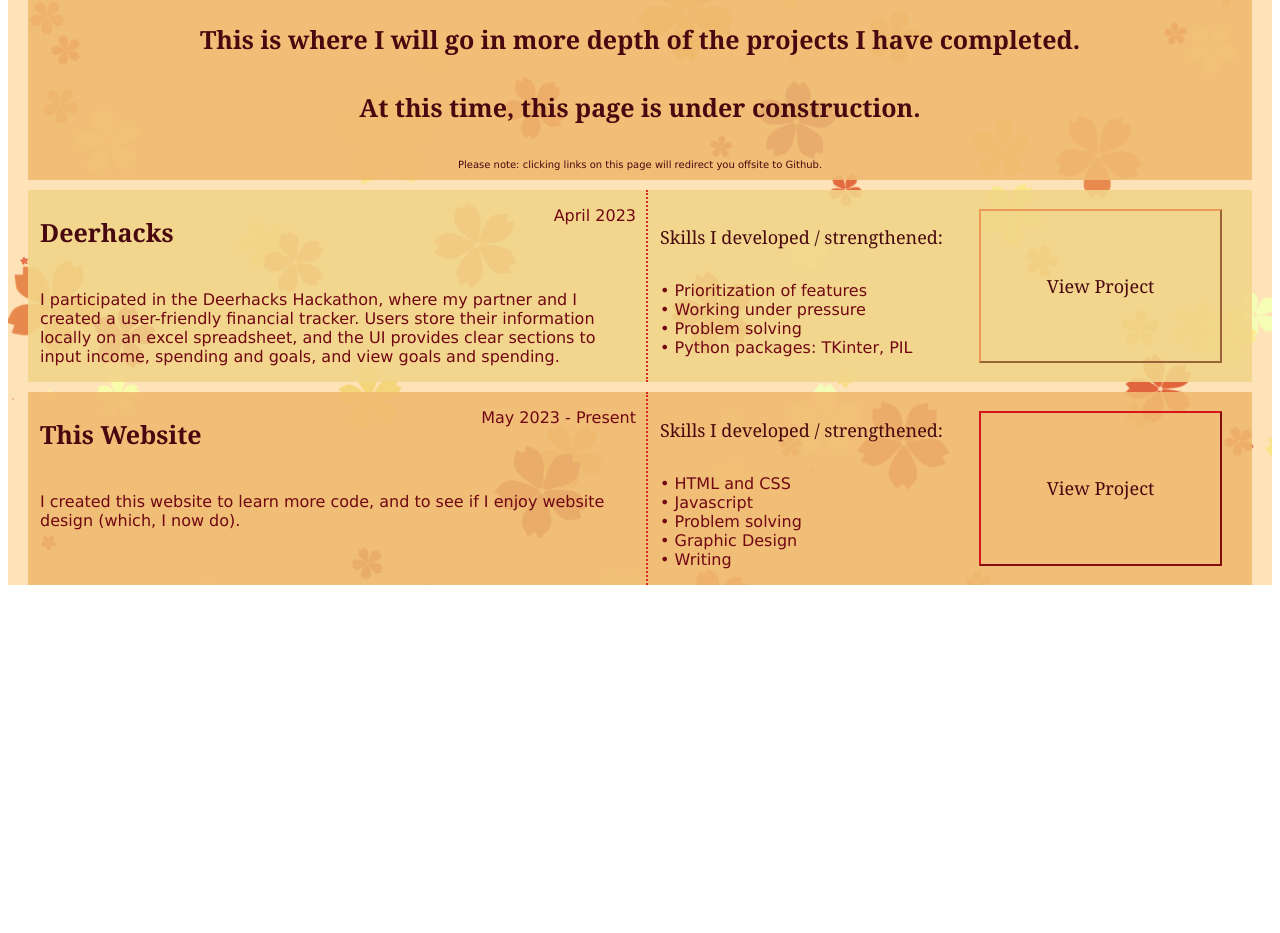
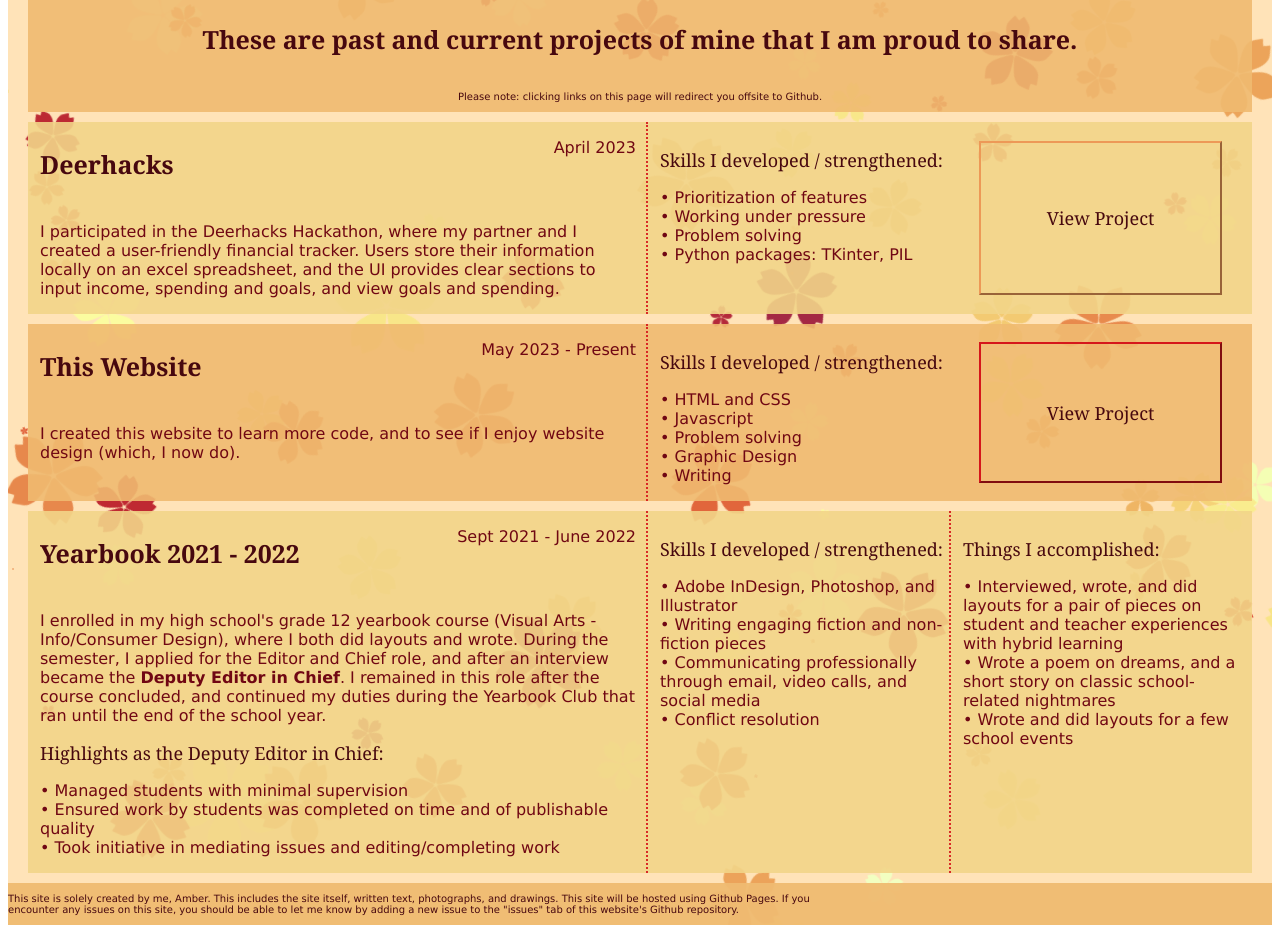
Before and after one commit to AmberLynnR33/AmberLynnR33.github.io, a plain HTML site: page projects_page.html in a window 1280 px wide. Shown: the part 273-1206 px from the top of the page. Before the commit the page ends 868 px from the top, so only its background shows below. Drawn offline with Linux system fonts and the light colour scheme.

Commit message:
Finishing Projects Page
- Edited header as no longer under construction
- Added disclaimer to the bottom
- Added text for last  project
- Fixed alignment of text

```diff
--- a/projects_page.html
+++ b/projects_page.html
@@ -25,10 +25,7 @@
             </div>
             <div class="header-box background-a">
                 <p class="centred-subtitle-text">
-                    This is where I will go in more depth of the
-                    projects I have completed.
-                    <br><br>
-                    At this time, this page is under construction.
+                    These are past and current projects of mine that I am proud to share.
                 </p>
                 <p class="small-text">
                     Please note: clicking links on this page will redirect you offsite to Github.
@@ -46,7 +43,7 @@
                     income, spending and goals, and view goals and spending.
                 </p>
             </div>
-            <div class="divider listed-info centre-box centre-vertically">
+            <div class="divider listed-info">
                 <p class="header-for-points-font">
                     Skills I developed / strengthened:
                 </p>
@@ -74,7 +71,7 @@
                     I created this website to learn more code, and to see if I enjoy website design (which, I now do).
                 </p>
             </div>
-            <div class="divider listed-info centre-box centre-vertically">
+            <div class="divider listed-info">
                 <p class="header-for-points-font">
                     Skills I developed / strengthened:
                 </p>
@@ -94,6 +91,65 @@
                 <button class="view-project-button header-for-points-font button-border-red">View Project</button>
             </div>
         </div>
+        <div class="info-box background-b">
+            <div class="right-padding-box">
+                <div class="title-and-date">
+                    <p class="subtitle-text">Yearbook 2021 - 2022</p>
+                    <p class="listed-info right-align-text">Sept 2021 - June 2022</p>
+                </div>
+                <p class="listed-info">
+                    I enrolled in my high school's grade 12 yearbook course (Visual Arts - Info/Consumer Design), where I both did layouts
+                    and wrote. During the semester, I applied for the Editor and Chief role, and after an interview became the
+                    <b>Deputy Editor in Chief</b>.
+                    I remained in this role after the course concluded, and continued my duties during the
+                    Yearbook Club that ran until the end of the school year.
+                    <br>
+                </p>
+                <p class="header-for-points-font">Highlights as the Deputy Editor in Chief:</p>
+                <p class="listed-info">
+                    &#x2022 Managed students with minimal supervision
+                    <br>
+                    &#x2022 Ensured work by students was completed on time and of publishable quality
+                    <br>
+                    &#x2022 Took initiative in mediating issues and editing/completing work
+                </p>
+            </div>
+            <div class="divider">
+                <p class="header-for-points-font">
+                    Skills I developed / strengthened:
+                </p>
+                <p class="listed-info">
+                    &#x2022 Adobe InDesign, Photoshop, and Illustrator
+                    <br>
+                    &#x2022 Writing engaging fiction and non-fiction pieces
+                    <br>
+                    &#x2022 Communicating professionally through email, video calls, and social media
+                    <br>
+                    &#x2022 Conflict resolution
+                </p>
+            </div>
+            <div class="divider">
+                <p class="header-for-points-font">
+                    Things I accomplished:
+                </p>
+                <p class="listed-info">
+                    &#x2022 Interviewed, wrote, and did layouts for a pair of pieces on student and teacher experiences with hybrid learning
+                    <br>
+                    &#x2022 Wrote a poem on dreams, and a short story on classic school- related nightmares
+                    <br>
+                    &#x2022 Wrote and did layouts for a few school events
+                </p>
+            </div>
+        </div>
+        <div class="disclaimer-band">
+            <p class="small-text">
+                This site is solely created by me, Amber.
+                This includes the site itself, written text, photographs, and drawings.
+                This site will be hosted using Github Pages.
+                If you encounter any issues on this site, you should be able to let me know by
+                adding a new issue to the "issues" tab of this website's Github repository.
+            </p>
+        </div>
     </div>
     <script src="changing_pages.js"></script>
 </body>
--- a/projects_page_styles.css
+++ b/projects_page_styles.css
@@ -65,9 +65,6 @@
     justify-content: center;
     align-items: center;
 }
-.centre-vertically{
-    align-items: normal;
-}
 .right-padding-box {
     padding-right: 10px;
 }
```
